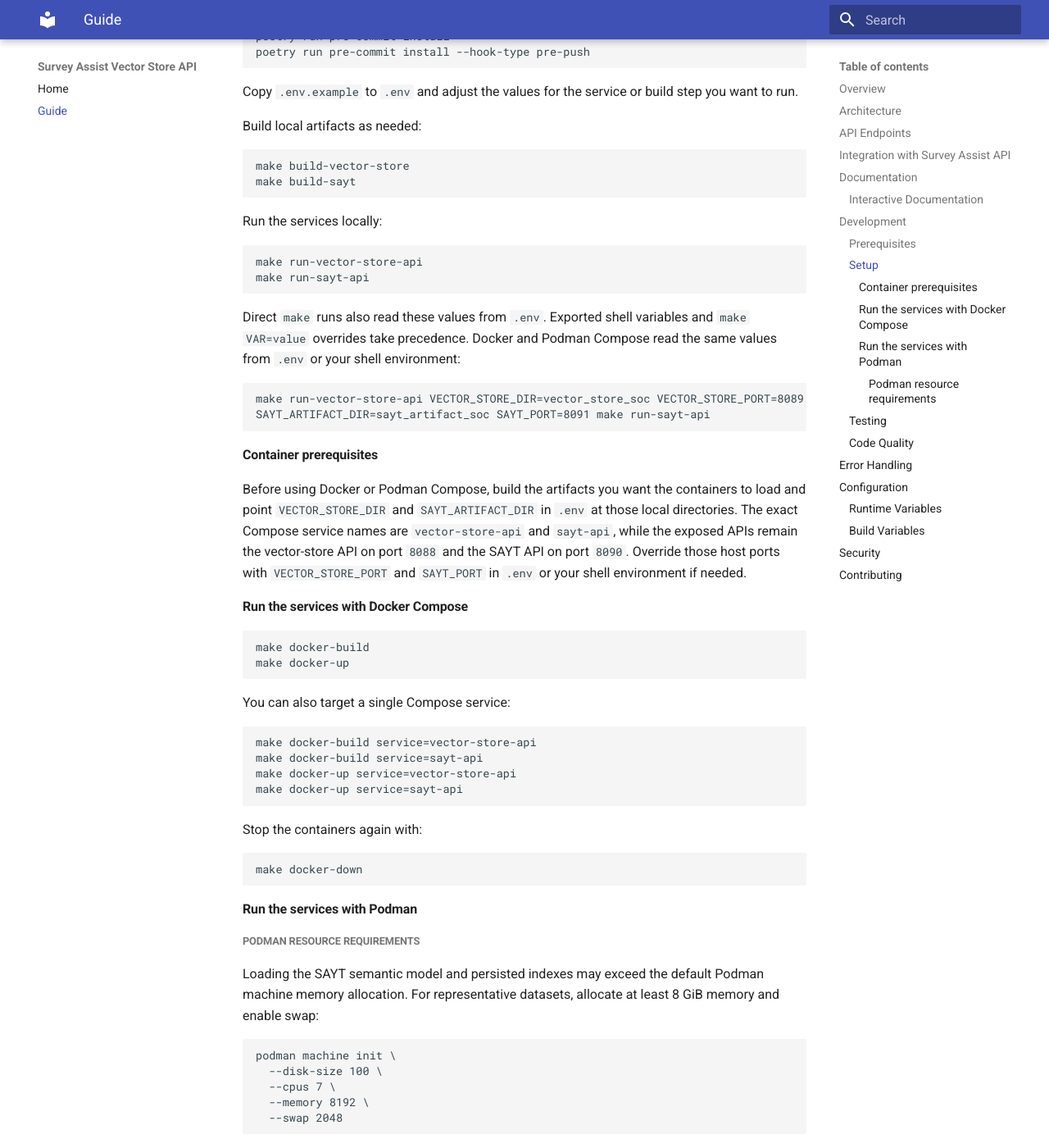
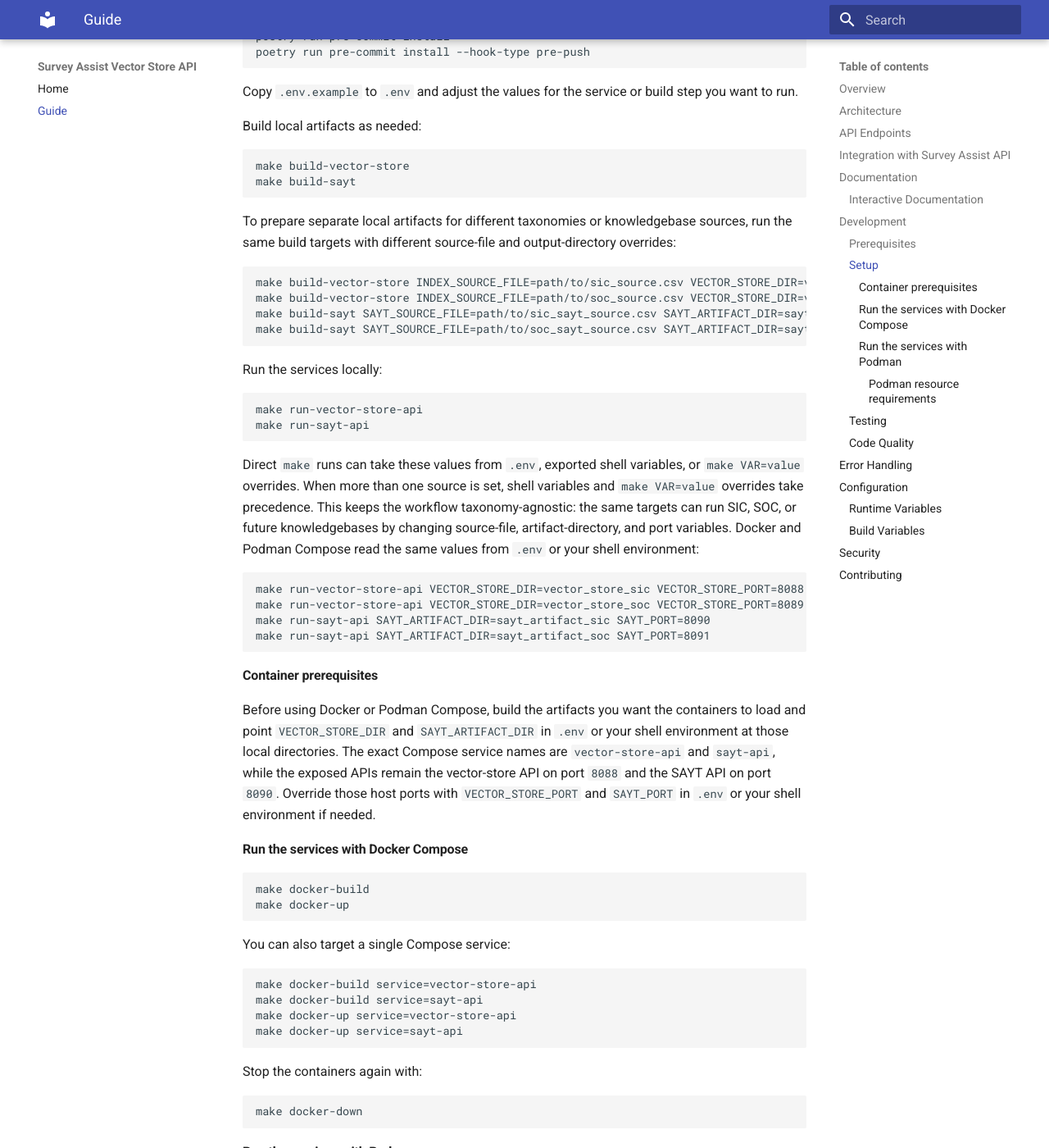
Before and after one commit to ONSdigital/survey-assist-vector-store-api, an MkDocs documentation site: the page built from docs/guide.md, in a window 1280 px wide and 1400 px high, scrolled down 2612 px. Shown: the whole window at 82% size. Built offline with MkDocs 1.6.1 and Material for MkDocs 9.7.7, drawn with Linux system fonts in a browser that asks for light colours; some of the changed text lies outside the part shown.

Commit message:
docs: add explicit references to configurable variables in docs
also sort out formatting of newlines

````diff
--- a/docs/guide.md
+++ b/docs/guide.md
@@ -31,9 +31,7 @@ The main local endpoints are:
 - SAYT suggestions: `POST /v1/suggestions`
 - SAYT configuration: `GET /v1/configuration`
 
-The vector-store search endpoint accepts a `query` list of cumulative fragments.
-The SAYT suggestions endpoint accepts `query` plus optional positive `limit` and returns a JSON object whose `suggestions` field contains scored suggestion objects.
-For the SAYT suggestions endpoint, `limit` overrides the default for that request only. If it is omitted, the API uses the default suggestion count baked into the loaded SAYT artifact when it was built, configured via `DEFAULT_NUM_SUGGESTIONS`.
+The vector-store search endpoint accepts a `query` list of cumulative fragments. The SAYT suggestions endpoint accepts `query` plus optional positive `limit` and returns a JSON object whose `suggestions` field contains scored suggestion objects. For the SAYT suggestions endpoint, `limit` overrides the default for that request only. If it is omitted, the API uses the default suggestion count baked into the loaded SAYT artifact when it was built, configured via `DEFAULT_NUM_SUGGESTIONS`.
 
 ## Integration with Survey Assist API
 
@@ -97,6 +95,15 @@ make build-vector-store
 make build-sayt
 ```
 
+To prepare separate local artifacts for different taxonomies or knowledgebase sources, run the same build targets with different source-file and output-directory overrides:
+
+```bash
+make build-vector-store INDEX_SOURCE_FILE=path/to/sic_source.csv VECTOR_STORE_DIR=vector_store_sic
+make build-vector-store INDEX_SOURCE_FILE=path/to/soc_source.csv VECTOR_STORE_DIR=vector_store_soc
+make build-sayt SAYT_SOURCE_FILE=path/to/sic_sayt_source.csv SAYT_ARTIFACT_DIR=sayt_artifact_sic
+make build-sayt SAYT_SOURCE_FILE=path/to/soc_sayt_source.csv SAYT_ARTIFACT_DIR=sayt_artifact_soc
+```
+
 Run the services locally:
 
 ```bash
@@ -104,23 +111,18 @@ make run-vector-store-api
 make run-sayt-api
 ```
 
-Direct `make` runs also read these values from `.env`. Exported shell
-variables and `make VAR=value` overrides take precedence. Docker and Podman
-Compose read the same values from `.env` or your shell environment:
+Direct `make` runs can take these values from `.env`, exported shell variables, or `make VAR=value` overrides. When more than one source is set, shell variables and `make VAR=value` overrides take precedence. This keeps the workflow taxonomy-agnostic: the same targets can run SIC, SOC, or future knowledgebases by changing source-file, artifact-directory, and port variables. Docker and Podman Compose read the same values from `.env` or your shell environment:
 
 ```bash
+make run-vector-store-api VECTOR_STORE_DIR=vector_store_sic VECTOR_STORE_PORT=8088
 make run-vector-store-api VECTOR_STORE_DIR=vector_store_soc VECTOR_STORE_PORT=8089
-SAYT_ARTIFACT_DIR=sayt_artifact_soc SAYT_PORT=8091 make run-sayt-api
+make run-sayt-api SAYT_ARTIFACT_DIR=sayt_artifact_sic SAYT_PORT=8090
+make run-sayt-api SAYT_ARTIFACT_DIR=sayt_artifact_soc SAYT_PORT=8091
 ```
 
 #### Container prerequisites
 
-Before using Docker or Podman Compose, build the artifacts you want the containers to
-load and point `VECTOR_STORE_DIR` and `SAYT_ARTIFACT_DIR` in `.env` at those
-local directories. The exact Compose service names are `vector-store-api` and
-`sayt-api`, while the exposed APIs remain the vector-store API on port `8088`
-and the SAYT API on port `8090`. Override those host ports with
-`VECTOR_STORE_PORT` and `SAYT_PORT` in `.env` or your shell environment if needed.
+Before using Docker or Podman Compose, build the artifacts you want the containers to load and point `VECTOR_STORE_DIR` and `SAYT_ARTIFACT_DIR` in `.env` or your shell environment at those local directories. The exact Compose service names are `vector-store-api` and `sayt-api`, while the exposed APIs remain the vector-store API on port `8088` and the SAYT API on port `8090`. Override those host ports with `VECTOR_STORE_PORT` and `SAYT_PORT` in `.env` or your shell environment if needed.
 
 #### Run the services with Docker Compose
 
@@ -148,9 +150,7 @@ make docker-down
 
 ##### Podman resource requirements
 
-Loading the SAYT semantic model and persisted indexes may exceed the default
-Podman machine memory allocation. For representative datasets, allocate at
-least 8 GiB memory and enable swap:
+Loading the SAYT semantic model and persisted indexes may exceed the default Podman machine memory allocation. For representative datasets, allocate at least 8 GiB memory and enable swap:
 
 ```shell
 podman machine init \
@@ -227,7 +227,10 @@ The service implements robust error handling:
 
 ## Configuration
 
-Configuration is managed through environment variables loaded from `.env`.
+Configuration is managed through environment variables. For convenient local defaults, put them in `.env`; for one-off runs, export them in your shell or pass `make VAR=value` overrides.
+
+The same variables keep the workflow taxonomy-agnostic: point the build and runtime commands at different source files, artifact directories, and ports for SIC, SOC, or other knowledgebases.
+
 The main settings include:
 
 - Embedding model selection
@@ -235,13 +238,9 @@ The main settings include:
 - SAYT artifact directory and build inputs
 - SAYT build parameters such as minimum characters and default suggestion limit
 
-For day-to-day use, it helps to think of the variables in two groups: runtime
-variables used by the APIs when they start, and build variables used by the
-local artifact-generation scripts.
+For day-to-day use, it helps to think of the variables in two groups: runtime variables used by the APIs when they start, and build variables used by the local artifact-generation scripts.
 
-When using Docker Compose locally, `VECTOR_STORE_DIR` and `SAYT_ARTIFACT_DIR`
-should point to local artifact directories that can be bind-mounted into the
-containers.
+When using Docker Compose locally, `VECTOR_STORE_DIR` and `SAYT_ARTIFACT_DIR` should point to local artifact directories that can be bind-mounted into the containers. For direct `make` runs, the same variables determine which taxonomy's artifacts each API loads.
 
 ### Runtime Variables
 
````
Also changed, not shown: README.md (+12 -24 lines), docs/index.md (+3 -1 lines), 1 other file.
